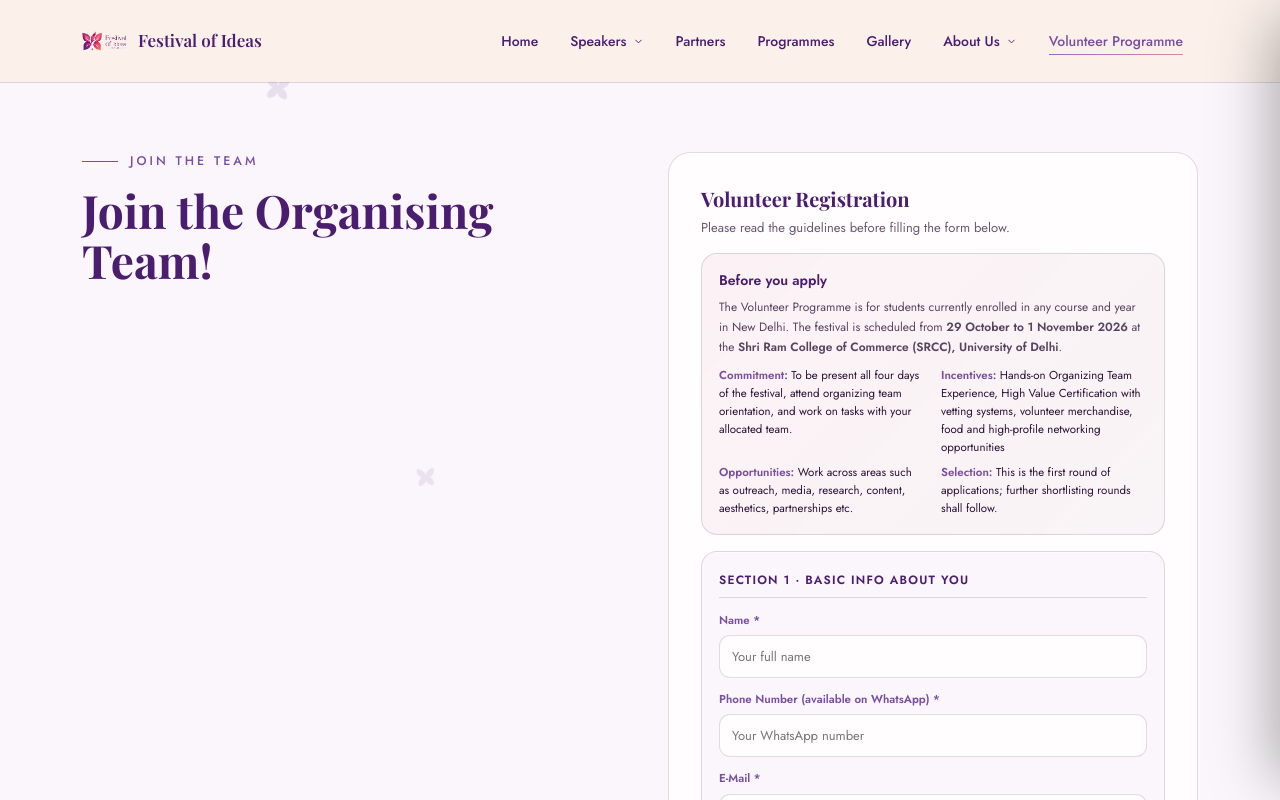
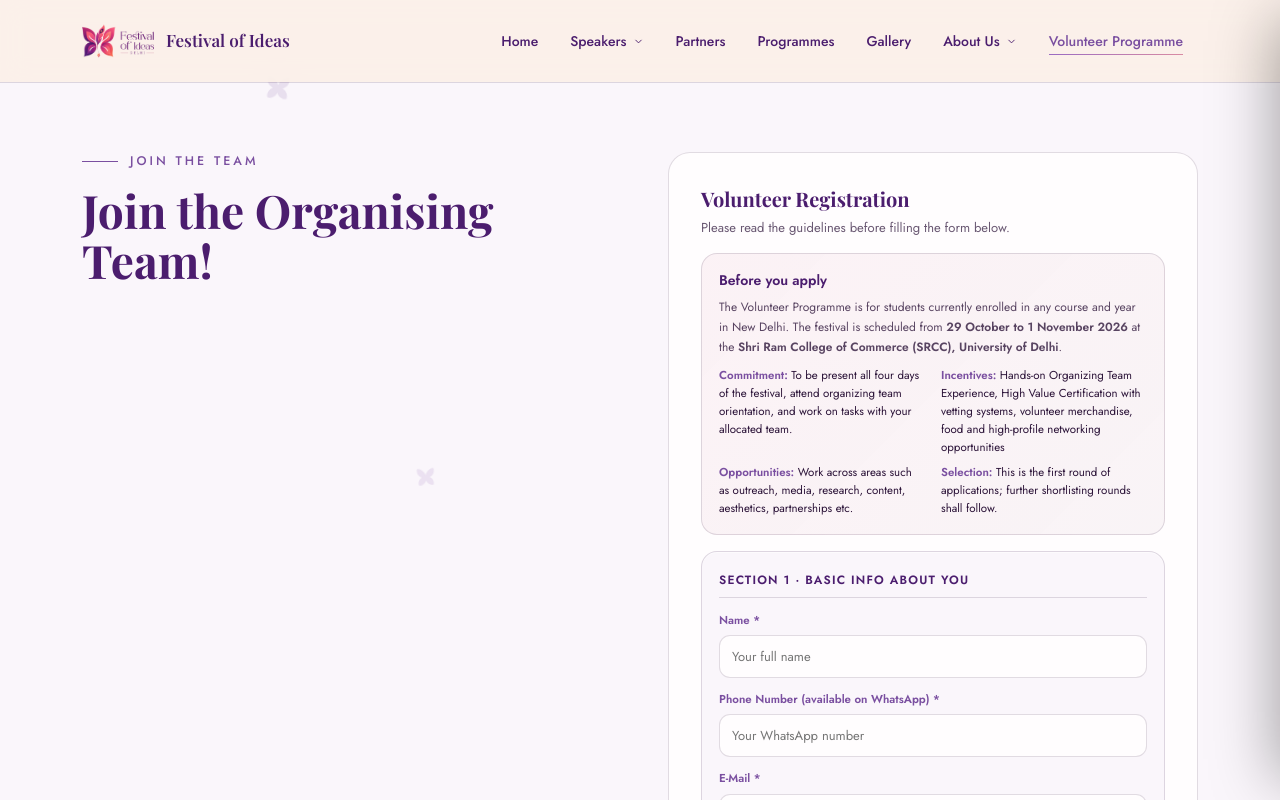
Before and after one commit to shreshthasarraf/foi-delhi-website, a Next.js app: page /volunteers in a window 1280 px wide. Shown: the top 800 px of the page. Built offline with nearby package versions, Linux system fonts and the light colour scheme; a web font is replaced by a local one.

Commit message:
Increase brand image size in navigation styles

```diff
--- a/styles/nav.css
+++ b/styles/nav.css
@@ -9,7 +9,7 @@ header.nav{
 header.nav.scrolled{ height:66px; box-shadow: 0 1px 0 var(--line), 0 14px 30px -20px rgba(46,27,61,.35); }
 .nav-inner{ width:100%; display:flex; align-items:center; justify-content:space-between; gap:20px; }
 .brand{ display:flex; align-items:center; gap:12px; }
-.brand img{ width:44px; height:44px; object-fit:contain; }
+.brand img{ width:72px; height:72px; object-fit:contain; }
 .brand-text .name{ font-family:'Playfair Display',serif; font-size:17px; font-weight:600; color:var(--plum); }
 .brand-text .place{ font-size:10.5px; letter-spacing:2.4px; color:var(--maroon); margin-top:1px; }
 
```
